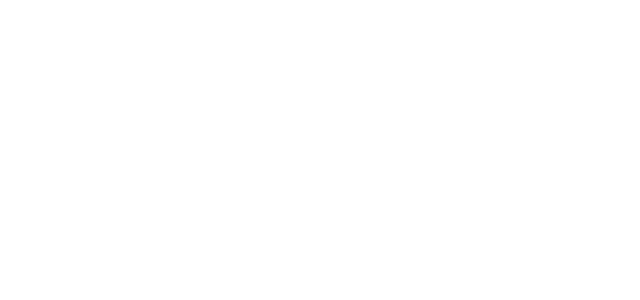
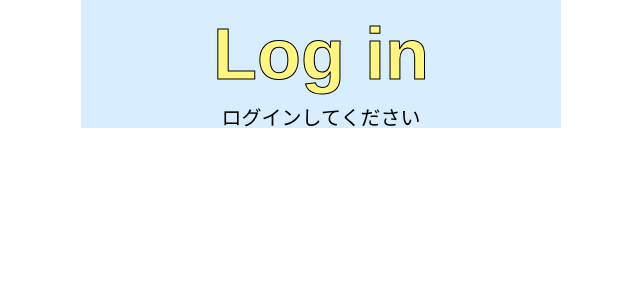
Before and after one commit to caramelribon/calender-app, a Vue app: page /login in a window 1280 px wide. Before the commit this address had no page. Shown: the top 300 px of the page, without its empty margins (319-959 px from the left). Built offline with nearby package versions, Linux system fonts and the light colour scheme.

Commit message:
[add] 共通CSSなどの設定

```diff
--- a/src/App.vue
+++ b/src/App.vue
@@ -1,78 +1,16 @@
-<script setup lang="ts">
+<template>
+  <div class="main">
+    <RouterView />
+  </div>
+</template>
+
+<script lang="ts">
 import { RouterLink, RouterView } from 'vue-router'
 </script>
 
-<template>
-  <header>
-    <div class="wrapper">
-      <nav>
-      </nav>
-    </div>
-  </header>
-
-  <RouterView />
-</template>
-
-<style scoped>
-header {
-  line-height: 1.5;
-  max-height: 100vh;
-}
-
-.logo {
-  display: block;
-  margin: 0 auto 2rem;
-}
-
-nav {
-  width: 100%;
-  font-size: 12px;
-  text-align: center;
-  margin-top: 2rem;
-}
-
-nav a.router-link-exact-active {
-  color: var(--color-text);
-}
-
-nav a.router-link-exact-active:hover {
-  background-color: transparent;
-}
-
-nav a {
-  display: inline-block;
-  padding: 0 1rem;
-  border-left: 1px solid var(--color-border);
-}
-
-nav a:first-of-type {
-  border: 0;
-}
-
-@media (min-width: 1024px) {
-  header {
-    display: flex;
-    place-items: center;
-    padding-right: calc(var(--section-gap) / 2);
-  }
-
-  .logo {
-    margin: 0 2rem 0 0;
-  }
-
-  header .wrapper {
-    display: flex;
-    place-items: flex-start;
-    flex-wrap: wrap;
-  }
-
-  nav {
-    text-align: left;
-    margin-left: -1rem;
-    font-size: 1rem;
-
-    padding: 1rem 0;
-    margin-top: 1rem;
-  }
+<style>
+.main {
+  margin: 0 auto;
+  max-width: 480px;
 }
 </style>
--- a/src/assets/base.css
+++ b/src/assets/base.css
@@ -1,74 +1,124 @@
-/* color palette from <https://github.com/vuejs/theme> */
 :root {
-  --vt-c-white: #ffffff;
-  --vt-c-white-soft: #f8f8f8;
-  --vt-c-white-mute: #f2f2f2;
-
-  --vt-c-black: #181818;
-  --vt-c-black-soft: #222222;
-  --vt-c-black-mute: #282828;
-
-  --vt-c-indigo: #2c3e50;
-
-  --vt-c-divider-light-1: rgba(60, 60, 60, 0.29);
-  --vt-c-divider-light-2: rgba(60, 60, 60, 0.12);
-  --vt-c-divider-dark-1: rgba(84, 84, 84, 0.65);
-  --vt-c-divider-dark-2: rgba(84, 84, 84, 0.48);
-
-  --vt-c-text-light-1: var(--vt-c-indigo);
-  --vt-c-text-light-2: rgba(60, 60, 60, 0.66);
-  --vt-c-text-dark-1: var(--vt-c-white);
-  --vt-c-text-dark-2: rgba(235, 235, 235, 0.64);
-}
-
-/* semantic color variables for this project */
-:root {
-  --color-background: var(--vt-c-white);
-  --color-background-soft: var(--vt-c-white-soft);
-  --color-background-mute: var(--vt-c-white-mute);
-
-  --color-border: var(--vt-c-divider-light-2);
-  --color-border-hover: var(--vt-c-divider-light-1);
-
-  --color-heading: var(--vt-c-text-light-1);
-  --color-text: var(--vt-c-text-light-1);
-
-  --section-gap: 160px;
-}
-
-@media (prefers-color-scheme: dark) {
-  :root {
-    --color-background: var(--vt-c-black);
-    --color-background-soft: var(--vt-c-black-soft);
-    --color-background-mute: var(--vt-c-black-mute);
-
-    --color-border: var(--vt-c-divider-dark-2);
-    --color-border-hover: var(--vt-c-divider-dark-1);
-
-    --color-heading: var(--vt-c-text-dark-1);
-    --color-text: var(--vt-c-text-dark-2);
-  }
+  --white: #ffffff;
+  --black: #000000;
+  --gray1: #f5f5f5;
+  --gray2: #d2d1d1;
+  --gray3: #757575;
+  --sky-blue: #d8eeff;
+  --yellow: #fff57f;
+  --pink: #fecbcc;
+  --orange: #fce3a2;
+  --purple: #d0bfff;
+  --green: #badf73;
 }
 
 *,
 *::before,
 *::after {
+  position: relative;
   box-sizing: border-box;
   margin: 0;
-  position: relative;
-  font-weight: normal;
+  padding: 0;
+}
+*:focus {
+  outline: none;
+  background-color: none;
+}
+
+html {
+  background-color: var(--white);
+}
+
+/* margin */
+.mt00 {
+  margin-top: 0;
+}
+.mt04 {
+  margin-top: 4px;
+}
+.mt08 {
+  margin-top: 8px;
+}
+.mt12 {
+  margin-top: 12px;
+}
+.mt16 {
+  margin-top: 16px;
+}
+.mt20 {
+  margin-top: 20px;
+}
+.mt24 {
+  margin-top: 24px;
+}
+.mt30 {
+  margin-top: 30px;
+}
+.mt32 {
+  margin-top: 32px;
+}
+.mt36 {
+  margin-top: 36px;
+}
+.mt40 {
+  margin-top: 40px;
+}
+.mt50 {
+  margin-top: 50px;
+}
+
+.ml00 {
+  margin-left: 0;
+}
+.ml04 {
+  margin-left: 4px;
+}
+.ml08 {
+  margin-left: 8px;
+}
+
+/* font-size */
+.fs10 {
+  font-size: 10px;
+}
+.fs12 {
+  font-size: 10px;
+}
+.fs16 {
+  font-size: 10px;
+}
+.fs20 {
+  font-size: 10px;
+}
+.fs24 {
+  font-size: 10px;
+}
+.fs32 {
+  font-size: 10px;
+}
+.fs72 {
+  font-size: 10px;
+}
+
+/* line-height */
+.lh100 {
+  line-height: 100%;
+}
+.lh150 {
+  line-height: 150%;
+}
+
+/* font-weight */
+.fw1 {
+  font-weight: 100;
+}
+.fw9 {
+  font-weight: 900;
 }
 
 body {
   min-height: 100vh;
-  color: var(--color-text);
-  background: var(--color-background);
-  transition: color 0.5s, background-color 0.5s;
-  line-height: 1.6;
-  font-family: Inter, -apple-system, BlinkMacSystemFont, 'Segoe UI', Roboto, Oxygen, Ubuntu,
-    Cantarell, 'Fira Sans', 'Droid Sans', 'Helvetica Neue', sans-serif;
-  font-size: 15px;
-  text-rendering: optimizeLegibility;
-  -webkit-font-smoothing: antialiased;
-  -moz-osx-font-smoothing: grayscale;
+  color: var(--black);
+  background: var(--white);
+  font-family: 'Noto Sans JP', sans-serif;
 }
--- a/src/assets/main.css
+++ b/src/assets/main.css
@@ -1,35 +1,33 @@
 @import './base.css';
 
-#app {
-  max-width: 1280px;
-  margin: 0 auto;
-  padding: 2rem;
-
-  font-weight: normal;
+p {
+  font-size: 16px;
+  line-height: 100%;
 }
 
-a,
-.green {
-  text-decoration: none;
-  color: hsla(160, 100%, 37%, 1);
-  transition: 0.4s;
+.en {
+  font-size: 72px;
+  font-weight: 900;
+  line-height: 150%;
+  text-align: center;
+  -webkit-text-stroke: 1px #000000;
+}
+.jp {
+  font-size: 20px;
+  text-align: center;
 }
 
-@media (hover: hover) {
-  a:hover {
-    background-color: hsla(160, 100%, 37%, 0.2);
-  }
+.form {
+  width: 100%;
+  height: auto;
+  padding: 40px 50px;
+  border: 1px solid var(--black);
+  border-radius: 30px;
 }
 
-@media (min-width: 1024px) {
-  body {
-    display: flex;
-    place-items: center;
-  }
-
-  #app {
-    display: grid;
-    grid-template-columns: 1fr 1fr;
-    padding: 0 2rem;
-  }
+label {
+  font-size: 20px;
+  line-height: 100%;
 }
+input {
+}
--- a/src/router/index.ts
+++ b/src/router/index.ts
@@ -1,8 +1,27 @@
 import { createRouter, createWebHistory } from 'vue-router'
+import HomeView from '../views/HomeView.vue'
+import LogIn from '../views/LogIn.vue'
+import SignUp from '../views/SignUp.vue'
 
 const router = createRouter({
   history: createWebHistory(import.meta.env.BASE_URL),
-  routes: []
+  routes: [
+    {
+      path: '/',
+      name: 'home',
+      component: HomeView
+    },
+    {
+      path: '/login',
+      name: 'login',
+      component: LogIn
+    },
+    {
+      path: '/signup',
+      name: 'Signup',
+      component: SignUp
+    }
+  ]
 })
 
 export default router
--- /dev/null
+++ b/src/views/HomeView.vue
@@ -0,0 +1,23 @@
+<template>
+  <div class="main__contents">
+
+  </div>
+</template>
+
+<script lang="ts">
+import { defineComponent } from 'vue'
+
+export default defineComponent({})
+</script>
+
+<style scoped>
+h1 {
+  font-style: normal;
+  font-size: 72px;
+  line-height: 150%;
+  /* identical to box height, or 108px */
+
+  color: #fff57f;
+  -webkit-text-stroke: 1px #000000;
+}
+</style>
--- /dev/null
+++ b/src/views/LogIn.vue
@@ -0,0 +1,22 @@
+<template>
+  <div class="main__contents">
+    <p class="en">Log in</p>
+    <p class="jp">ログインしてください</p>
+    <div></div>
+  </div>
+</template>
+
+<script lang="ts">
+import { defineComponent } from 'vue'
+
+export default defineComponent({})
+</script>
+
+<style scoped>
+.main__contents {
+  background-color: var(--sky-blue);
+}
+.en {
+  color: var(--yellow);
+}
+</style>
--- /dev/null
+++ b/src/views/SignUp.vue
@@ -0,0 +1,13 @@
+<template>
+  <div class="main__contents">
+  </div>
+</template>
+
+<script lang="ts">
+import { defineComponent } from 'vue'
+
+export default defineComponent({
+})
+</script>
+
+<style scoped></style>
```
Also changed, not shown: 1 other file (tests, documents, lock files or other folders).
